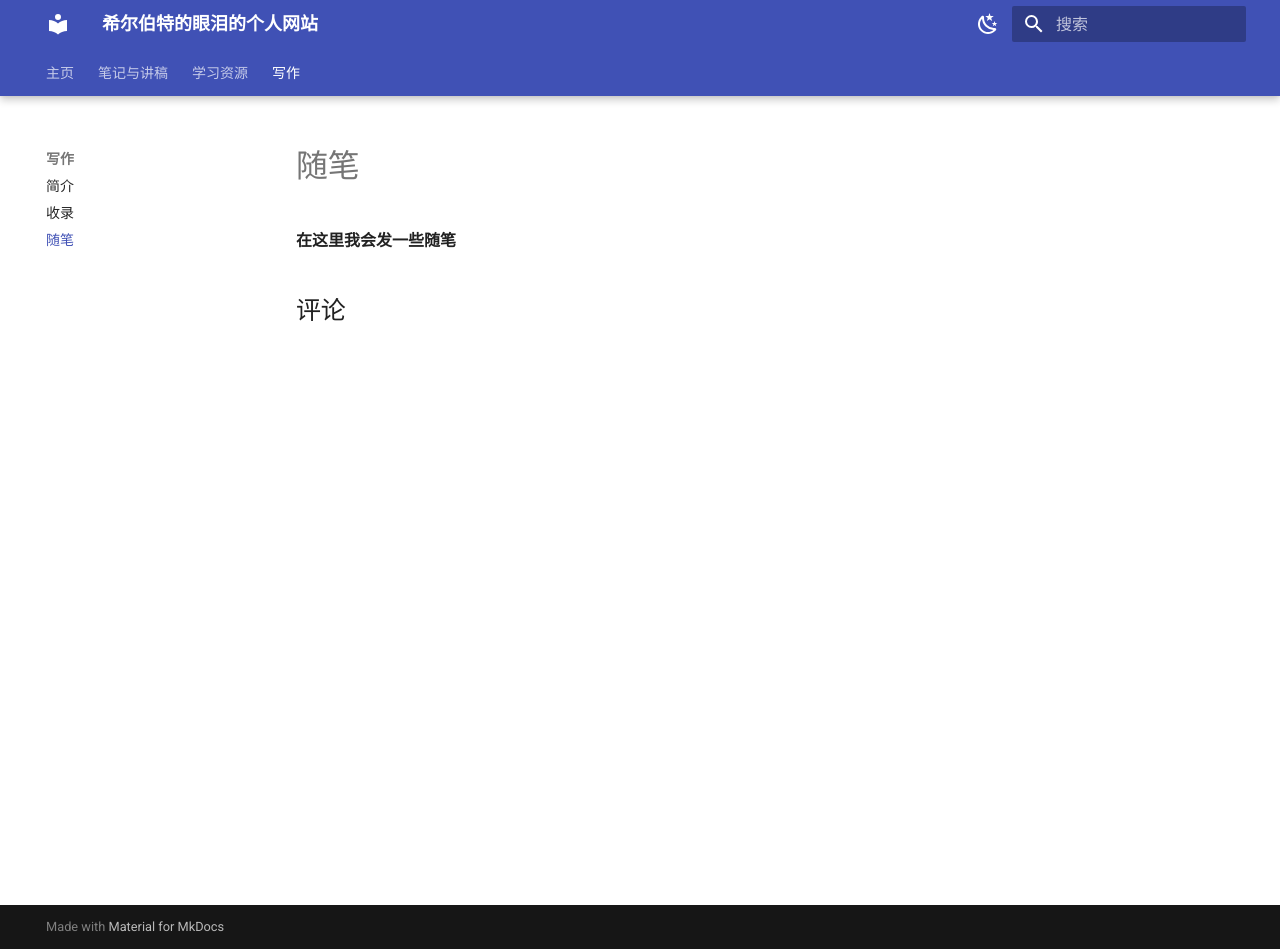
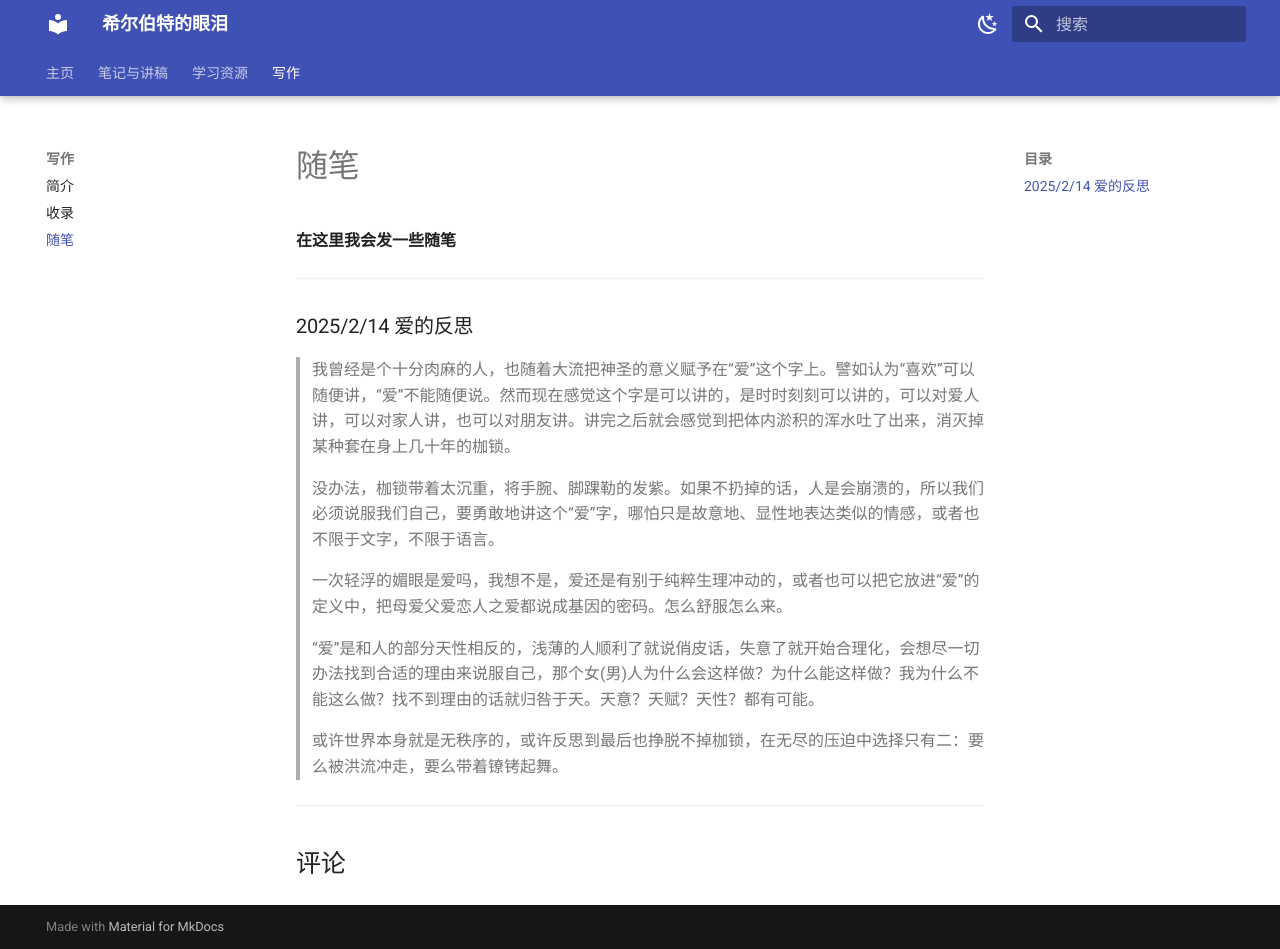
Before and after one commit to Hilbertear/Hilbertmath, an MkDocs documentation site: the page built from docs/write3.md, in a window 1280 px wide and 949 px high. Built offline with MkDocs 1.6.1 and Material for MkDocs 9.7.7, drawn with Linux system fonts in a browser that asks for light colours; comment, search, counter and statistics services are not loaded.

Commit message:
爱的反思

```diff
--- a/docs/write3.md
+++ b/docs/write3.md
@@ -7,3 +7,19 @@ comments: true
 ---
 
 **在这里我会发一些随笔**
+
+---
+
+### 2025/2/14 爱的反思
+
+> 我曾经是个十分肉麻的人，也随着大流把神圣的意义赋予在“爱”这个字上。譬如认为“喜欢”可以随便讲，“爱”不能随便说。然而现在感觉这个字是可以讲的，是时时刻刻可以讲的，可以对爱人讲，可以对家人讲，也可以对朋友讲。讲完之后就会感觉到把体内淤积的浑水吐了出来，消灭掉某种套在身上几十年的枷锁。
+
+> 没办法，枷锁带着太沉重，将手腕、脚踝勒的发紫。如果不扔掉的话，人是会崩溃的，所以我们必须说服我们自己，要勇敢地讲这个“爱”字，哪怕只是故意地、显性地表达类似的情感，或者也不限于文字，不限于语言。
+
+> 一次轻浮的媚眼是爱吗，我想不是，爱还是有别于纯粹生理冲动的，或者也可以把它放进“爱”的定义中，把母爱父爱恋人之爱都说成基因的密码。怎么舒服怎么来。
+
+> “爱”是和人的部分天性相反的，浅薄的人顺利了就说俏皮话，失意了就开始合理化，会想尽一切办法找到合适的理由来说服自己，那个女(男)人为什么会这样做？为什么能这样做？我为什么不能这么做？找不到理由的话就归咎于天。天意？天赋？天性？都有可能。
+
+> 或许世界本身就是无秩序的，或许反思到最后也挣脱不掉枷锁，在无尽的压迫中选择只有二：要么被洪流冲走，要么带着镣铐起舞。
+
+---
--- a/mkdocs.yml
+++ b/mkdocs.yml
@@ -1,4 +1,4 @@
-site_name: 希尔伯特的眼泪的个人网站
+site_name: 希尔伯特的眼泪
 site_url: https://hilbertear.github.io/Hilbertmath/
 site_author: 希尔伯特的眼泪
 site_description: 希尔伯特的眼泪的个人网站
```
